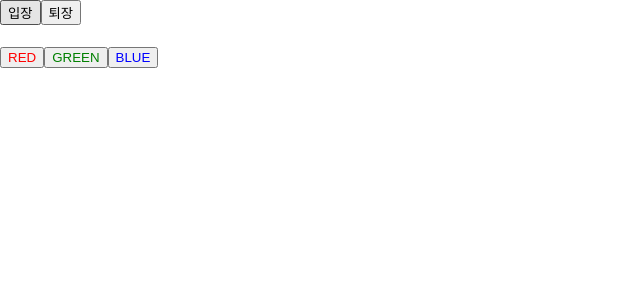
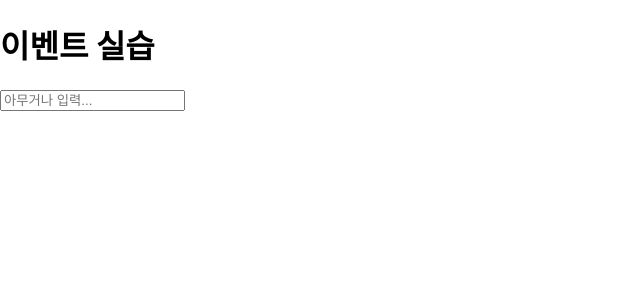
Before and after one commit to JiannKim/hello-react, a React (Create React App) app: page / in a window 1280 px wide. Shown: the top 300 px of the page, without its empty margins (0-640 px from the left). Built offline with nearby package versions, Linux system fonts and the light colour scheme.

Commit message:
:memo: 4장 이벤트 핸들링 - 4.2 예제로 이벤트 핸들링 익히기
4.2.1 컴포넌트 생성 및 onChange 이벤트 핸들링

```diff
--- /dev/null
+++ b/src/4장_이벤트핸들링/EventPractice.js
@@ -0,0 +1,23 @@
+import React, { Component } from 'react';
+
+// 4.2.1.1 컴포넌트 생성
+class EventPractice extends Component {
+  render() {
+    // 4.2.2 onChange 이벤트 핸들링하기
+    // 메서드 내부에 input 요소를 렌더링하는 코드와 해당 요소에 onChange 이벤트를 설정하는 코드 작성
+    return (
+      <div>
+        <h1>이벤트 실습</h1>
+        <input
+          type="text"
+          name="message"
+          placeholder="아무거나 입력..."
+          // 4.2.2.1 onChange 이벤트 설정
+          onChange={(e) => console.log(e.target.value)}
+        />
+      </div>
+    );
+  }
+}
+
+export default EventPractice;
--- /dev/null
+++ b/src/4장_이벤트핸들링/step2.js
@@ -0,0 +1,6 @@
+// 4.2 예제로 이벤트 핸들링 익히기
+// 앞으로의 이벤트 핸들링 실습 단계
+// 컴포 생성 및 불러오기 -> onChange 이벤트 핸들링하기 -> 임의 메서드 만들기 -> input 여러개 다루기 -> onKeyPress 이벤트 핸들링하기
+
+// 4.2.1 컴포넌트 생성 (EventPractice.js 참조)
+// EventPractice 컴포넌트 생성 (클래스형 컴토넌트로 우선 생성 할것)
--- a/src/App.js
+++ b/src/App.js
@@ -1,9 +1,9 @@
 import './App.css';
-import Say from './3장_컴포넌트/Say';
+import EventPractice from './4장_이벤트핸들링/EventPractice';
 
 const App = () => {
-  // 3.4.2 함수형 컴포넌트에서 useState 사용하기(* Say.js 참조)
-  return <Say />;
+  // 4.2.1.2 App.js에서 EventPractice 렌더링
+  return <EventPractice />;
 };
 
 export default App;
```
